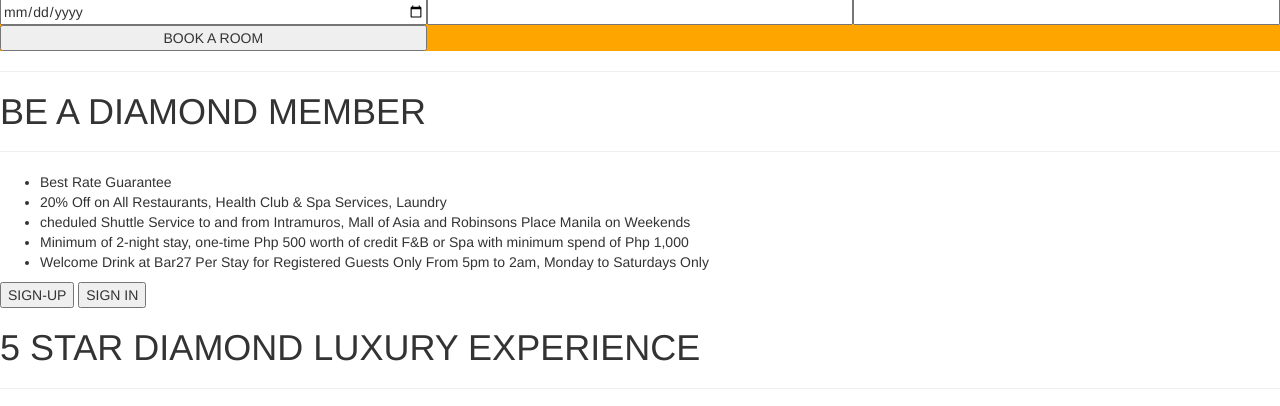
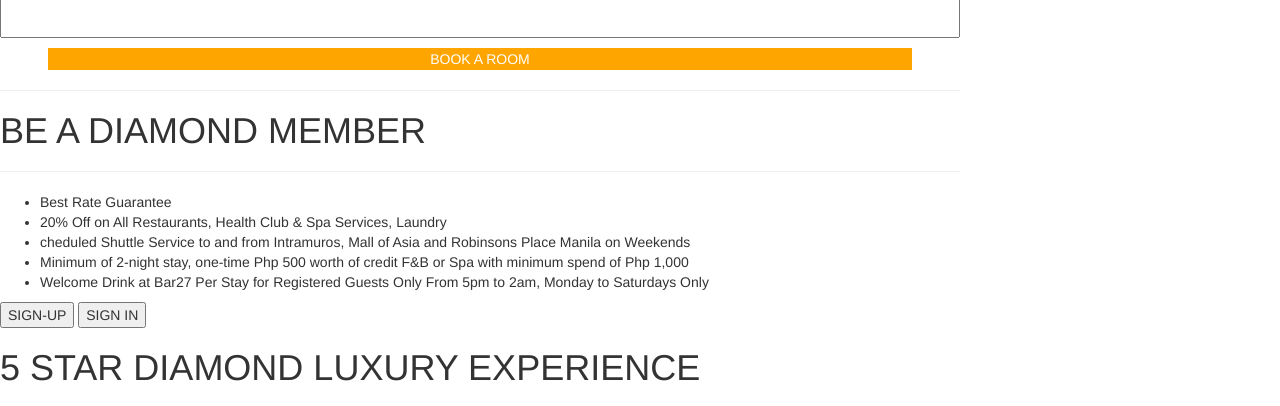
Before and after one commit to pochhhhh/Majestic-Rooms, a PHP site: page / in a window 1280 px wide. Shown: the part 1083-1489 px from the top of the page. Run offline with PHP 8.4, Linux system fonts and the light colour scheme.

Commit message:
Adjusted the form inputs to make them resemble like example project

```diff
--- a/index.html
+++ b/index.html
@@ -103,7 +103,7 @@
 	<div class="grid-container">
 
 <input class="grid-item" type="date" name="checkin">
-<input class="grid-item" name="checkout">
+<input class="grid-item" type="date" name="checkout">
 <input class="grid-item" name="code">
 
 <button type="button">BOOK A ROOM</button>
--- a/style.css
+++ b/style.css
@@ -1,3 +1,11 @@
+body{
+
+max-width:960px;
+margin: auto;
+
+
+}
+
 img{
 
 height:100%;
@@ -5,18 +13,37 @@ width:100%;
 
 }
 
-#home-booking-form div{
 
+
+#home-booking-form div button{
+
+margin: 0 auto;
+display:block;
+width:90%;
 background:orange;
+color:white;
+border:none;
+margin-top:10px;
 
+}
+
+#home-booking-form input{
+
+	height:60px;
+	margin-top:20px;
 
 
 }
 
+
+
+
+
+
+
 .grid-container{
 
 	display:grid;
-	grid-template-columns: 1fr 1fr 1fr;
 
 
 }
```
